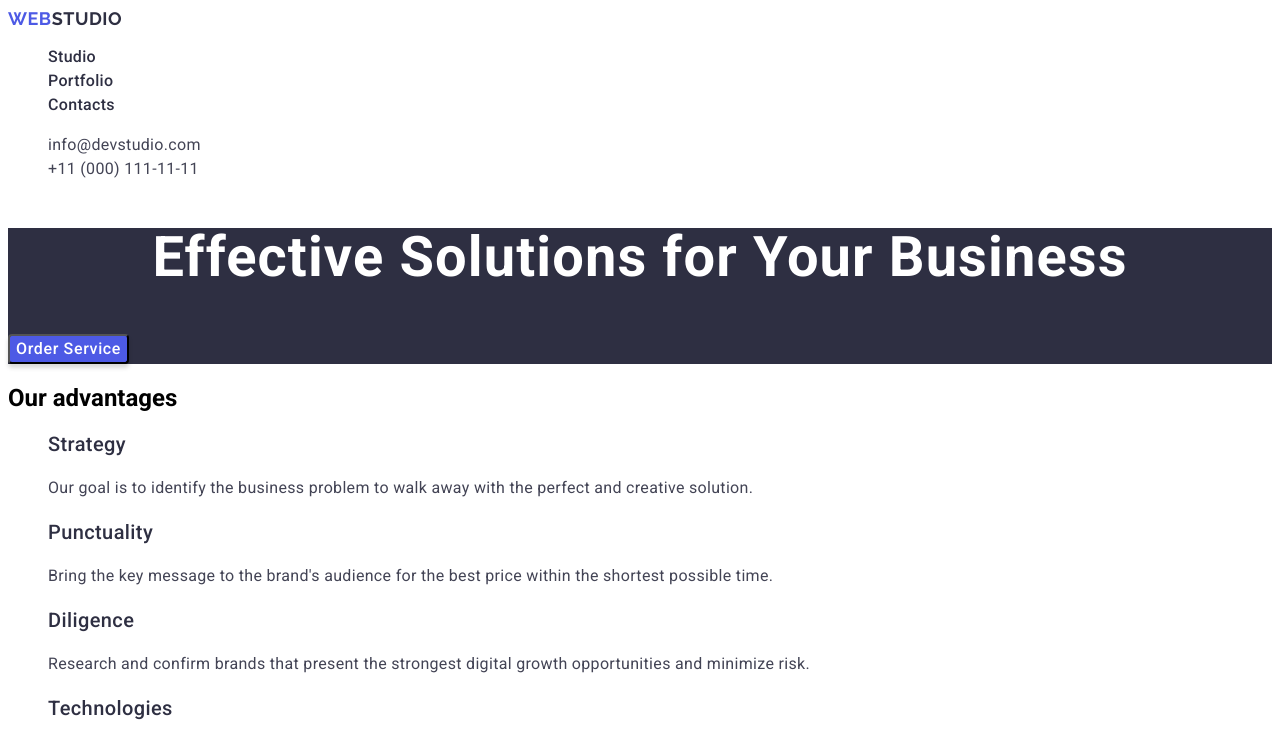
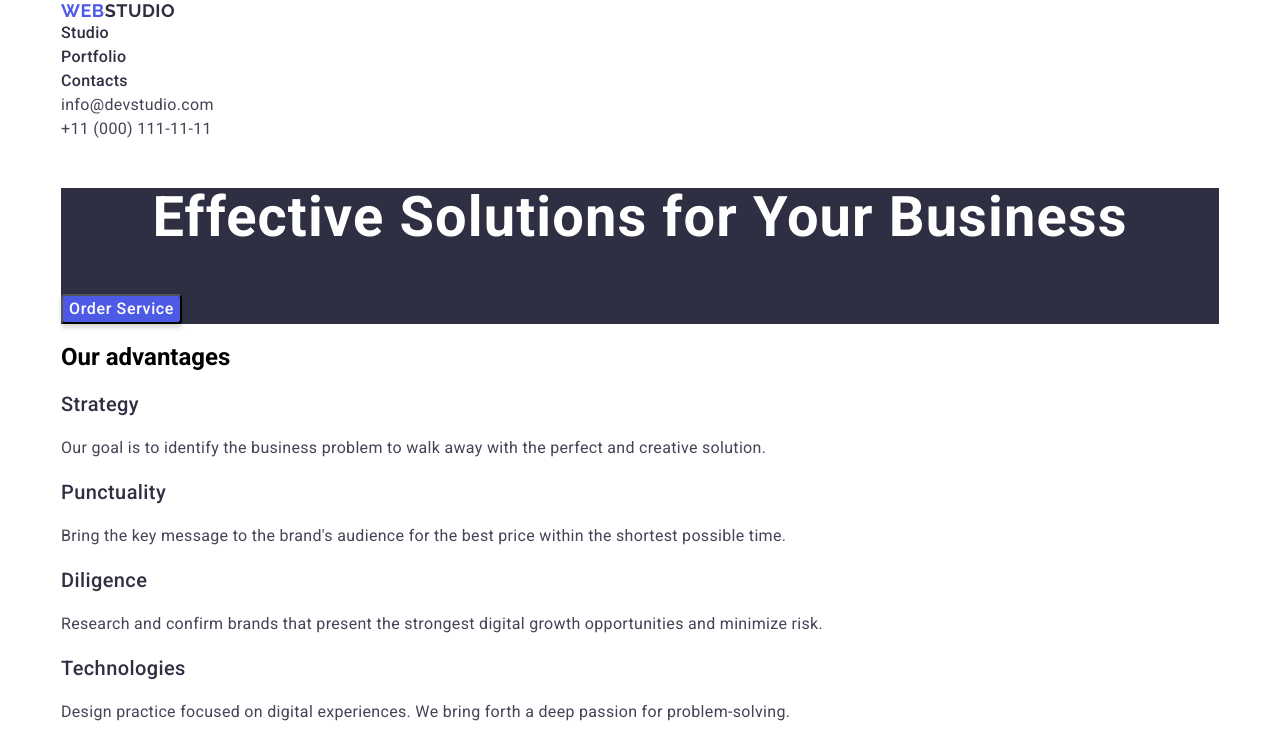
Before and after one commit to gudsasa/goit-markup-hw-03, a plain HTML site: page index.html in a window 1280 px wide. Shown: the top 737 px of the page. Drawn offline with nearby package versions, Linux system fonts and the light colour scheme.

Commit message:
goit-markup-hw-03

```diff
--- a/css/styles.css
+++ b/css/styles.css
@@ -3,12 +3,28 @@ body {
     font-family: 'Roboto', sans-serif;
 }
 
+p,
+h1,
+h2,
+h3,
+h4,
+h5,
+h6,
+{
+margin-top: 0;
+margin-bottom: 0;
+}
+
 ul {
     list-style: none;
+    margin-top: 0;
+    margin-bottom: 0;
+    padding-left: 0;
 }
 
 a {
     text-decoration: none;
+    color: currentColor;
 }
 
 button {
@@ -17,6 +33,16 @@ button {
     box-shadow: 0px 4px 4px 0px rgba(0, 0, 0, 0.15);
     font-family: 'Roboto';
     cursor: pointer;
+}
+
+address {
+    font-size: normal;
+}
+
+.container {
+    width: 100%;
+    max-width: 1158px;
+    margin: 0 auto;
 }
 
 /** ------------- header ------------- **/
--- a/index.html
+++ b/index.html
@@ -9,12 +9,15 @@
     <link href="https://fonts.googleapis.com/css2?family=Raleway:wght@700&family=Roboto:wght@400;500;700&display=swap"
         rel="stylesheet">
     <title>WebStudio</title>
+    <link rel="stylesheet" href="https://cdnjs.cloudflare.com/ajax/libs/modern-normalize/2.0.0/modern-normalize.min.css"
+        integrity="sha512-4xo8blKMVCiXpTaLzQSLSw3KFOVPWhm/TRtuPVc4WG6kUgjH6J03IBuG7JZPkcWMxJ5huwaBpOpnwYElP/m6wg=="
+        crossorigin="anonymous" referrerpolicy="no-referrer" />
     <link rel="stylesheet" href="css/styles.css">
 </head>
 
 <body>
-
     <header class="header">
+        <div class="container">
             <nav class="header-nav">
                 <a class="header-web" href="index.html">Web<span>Studio</span></a>
                 <ul class="header-item">
@@ -32,18 +35,23 @@
                     <ul>
                         <li><a class="header-adres" href="mailto:info@devstudio.com"
                                 class="adres-tex">info@devstudio.com</a></li>
-                    <li><a class="header-adres" href="tel:+110001111111" class="adres-tex">+11 (000) 111-11-11</a></li>
+                        <li><a class="header-adres" href="tel:+110001111111" class="adres-tex">+11 (000) 111-11-11</a>
+                        </li>
                     </ul>
                 </address>
             </nav>
+        </div>
     </header>
 
     <main class="main-section">
+        <div class="container">
             <section class="section-one">
                 <h1 class="one-tex">Effective Solutions for Your Business</h1>
                 <button class="one-but">Order Service</button>
             </section>
+        </div>
         <section class="section-two">
+            <div class="container">
                 <h2 class="section-two-tex">Our advantages</h2>
                 <ul class="two-item">
                     <li class="two-list">
@@ -67,8 +75,10 @@
                             problem-solving.</p>
                     </li>
                 </ul>
+            </div>
         </section>
         <section class="section-three">
+            <div class="container">
                 <h2 class="section-three-tex"></h2>
                 <ul class="three-item">
                     <li class="three-list">
@@ -92,8 +102,10 @@
                         <p class="three-tex">UI Designer</p>
                     </li>
                 </ul>
+            </div>
         </section>
         <section class="section-four">
+            <div class="container">
                 <h2 class="section-four-tex"></h2>
                 <ul class="four-item">
                     <li class="four-list">
@@ -127,15 +139,18 @@
                         <p class="four-tex">Marketing</p>
                     </li>
                 </ul>
+            </div>
         </section>
     </main>
 
     <footer class="footer">
+       <div class="container">
             <address class="footer-adres">
                 <a class="footer-web" href="./index.html">Web<span>Studio</span></a>
             </address>
             <p class="footer-tex">Increase the flow of customers and sales for your business with digital marketing & growth
                 solutions.</p>
+       </div>
     </footer>
 
 </body>
```
Lines whose indentation alone changed are shown as unchanged.
